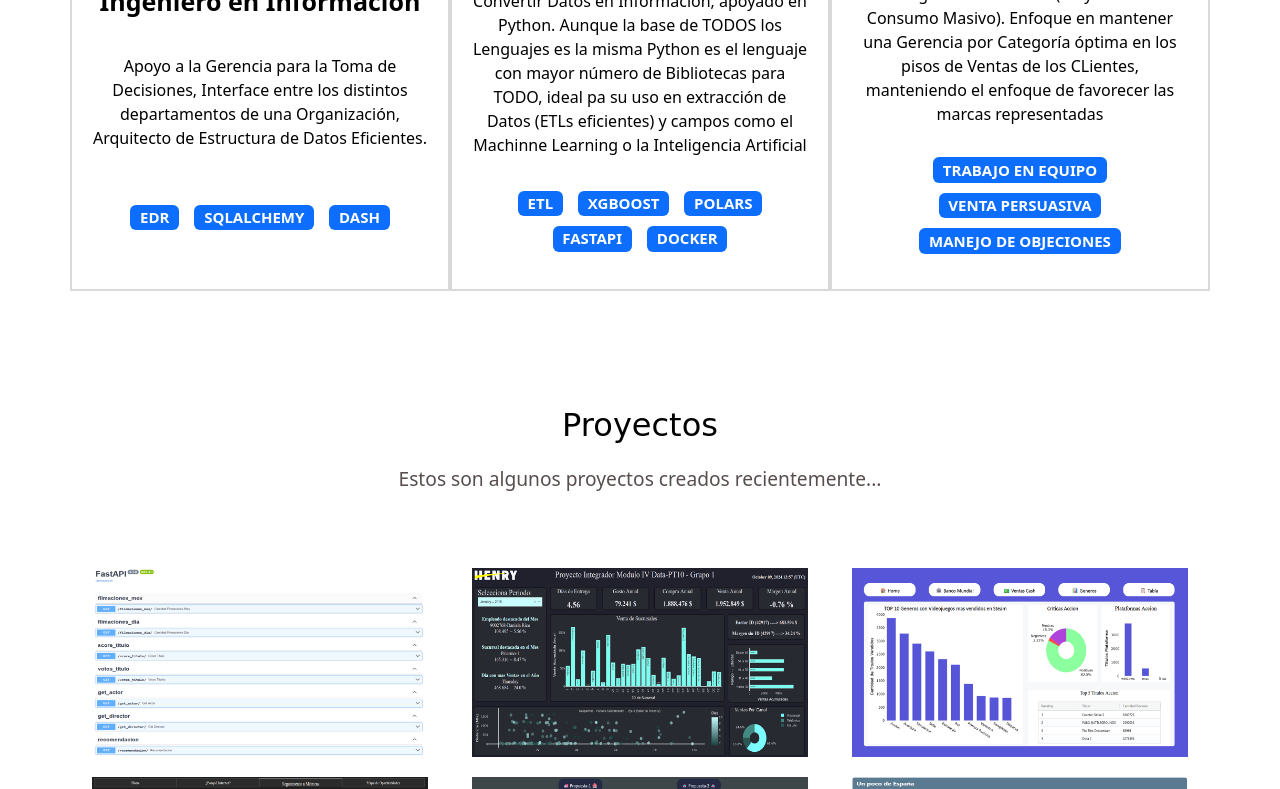
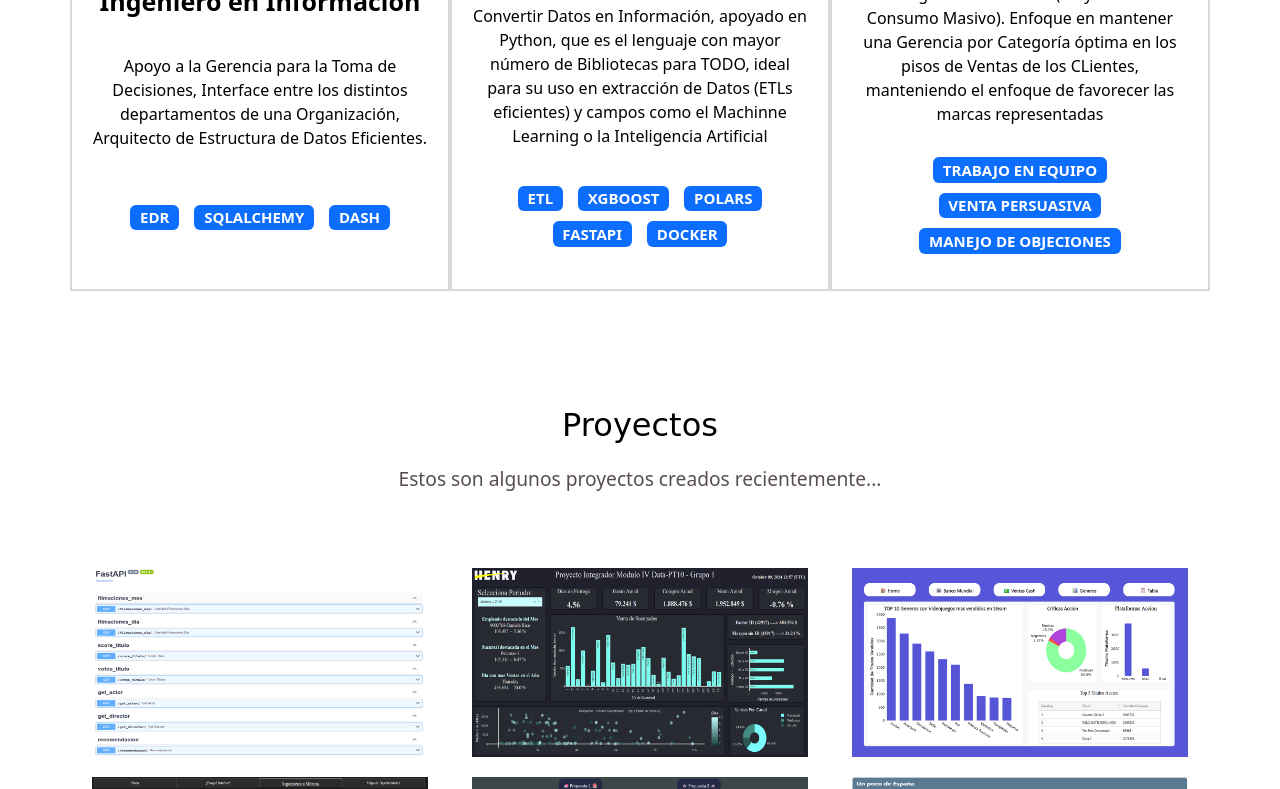
Before and after one commit to aliskairraul/aliskairraul.github.io, a plain HTML site: page index.html in a window 1280 px wide. Shown: the part 1337-2126 px from the top of the page. Drawn offline with nearby package versions, Linux system fonts and the light colour scheme; a web font is replaced by a local one.

Commit message:
Corrigiendo Error Ortográfico en Data Science

```diff
--- a/index.html
+++ b/index.html
@@ -95,7 +95,7 @@
 				<div class="columna col-12 col-md-4">
 					<i class="bi bi-laptop"></i>
 					<p class="experiencia-titulo">Data Science</p>
-					<p>Convertir Datos en Información, apoyado en Python. Aunque la base de TODOS los Lenguajes es la misma Python es el lenguaje con mayor número de Bibliotecas para TODO, ideal pa su uso en extracción de Datos (ETLs eficientes) y campos como el Machinne Learning o la Inteligencia Artificial</p>
+					<p>Convertir Datos en Información, apoyado en Python, que es el lenguaje con mayor número de Bibliotecas para TODO, ideal para su uso en extracción de Datos (ETLs eficientes) y campos como el Machinne Learning o la Inteligencia Artificial</p>
 					<div class="badges-contenedor">
 						<span class="badge text-bg-primary">ETL</span>
 						<span class="badge text-bg-primary">XGBOOST</span>
```
